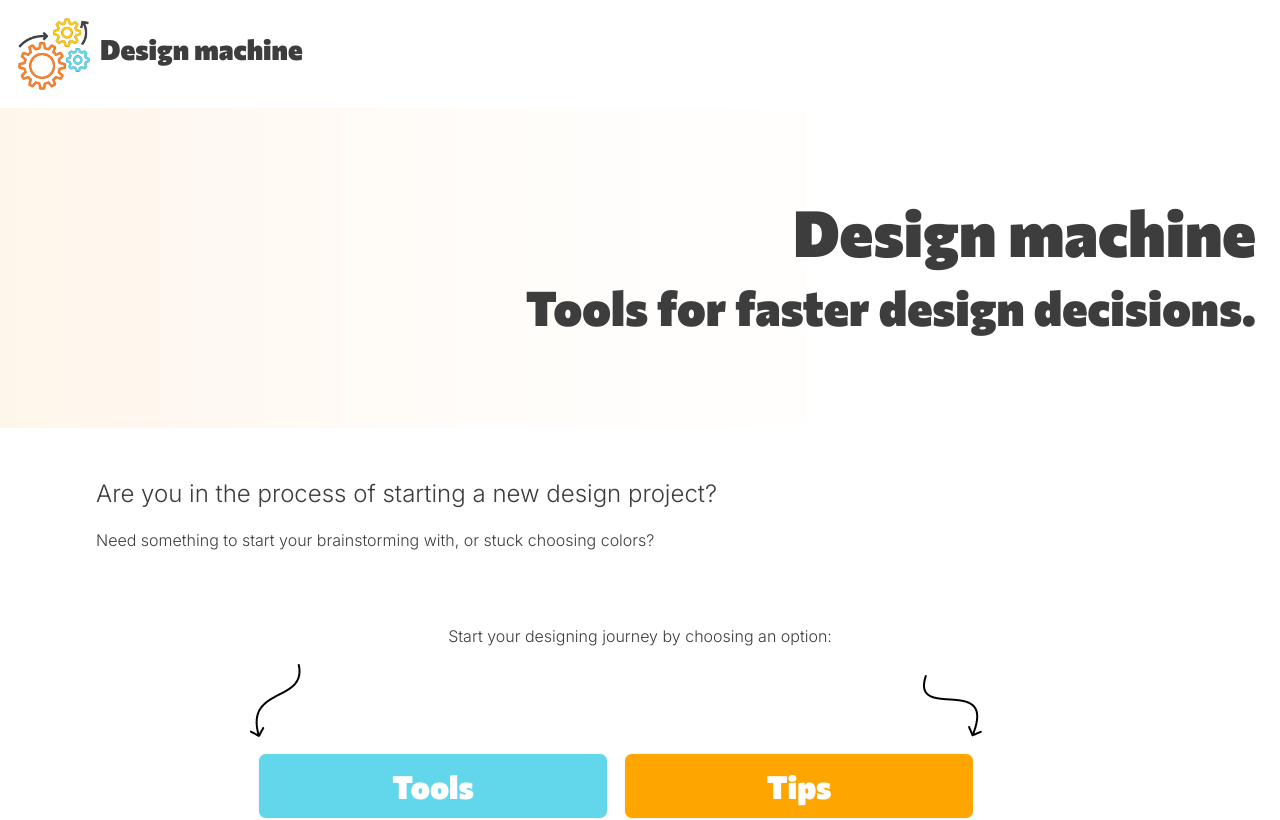
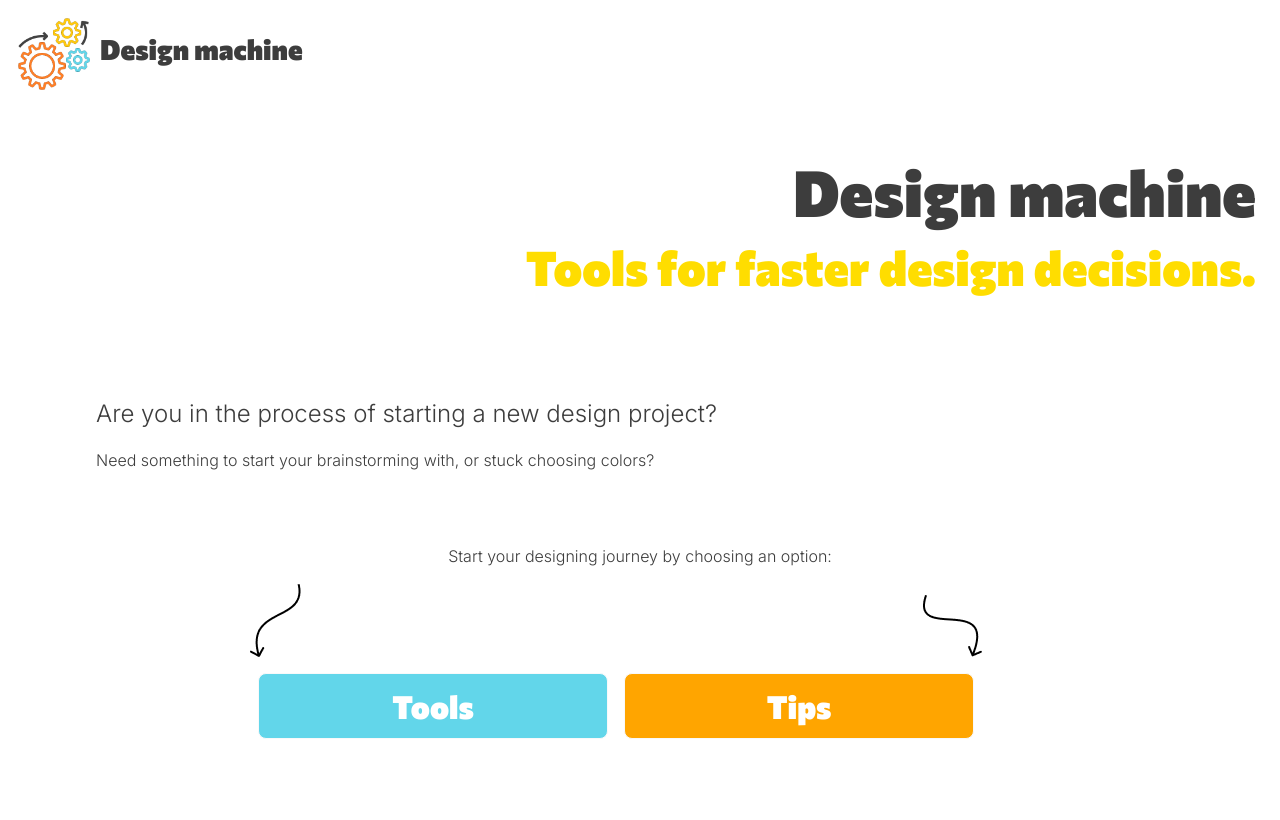
Before and after one commit to fiamont/colormachine, a React (Vite) app: page / in a window 1280 px wide. Shown: the top 820 px of the page. Built offline with nearby package versions, Linux system fonts and the light colour scheme.

Commit message:
Edit hero css

```diff
--- a/src/components/hero/Hero.css
+++ b/src/components/hero/Hero.css
@@ -1,12 +1,12 @@
 .hero-container {
   width: 100%;
-  height: 40vh;
-  background: linear-gradient(
+  height: 30vh;
+  /* background: linear-gradient(
     to right,
-    rgba(255, 140, 0, 0.08),
-    rgba(255, 140, 0, 0.02) 40%,
+    rgba(255, 221, 0, 0.08),
+    rgba(255, 221, 0, 0.02) 40%,
     #ffffff 70%
-  );
+  ); */
 }
 
 .hero-heading {
@@ -17,7 +17,7 @@
 .hero-subheading {
   font-size: 2.2rem;
   font-weight: 900;
-  color: var(--grey-font);
+  color: var(--yellow);
 }
 
 @media screen and (min-width: 600px) {
```
